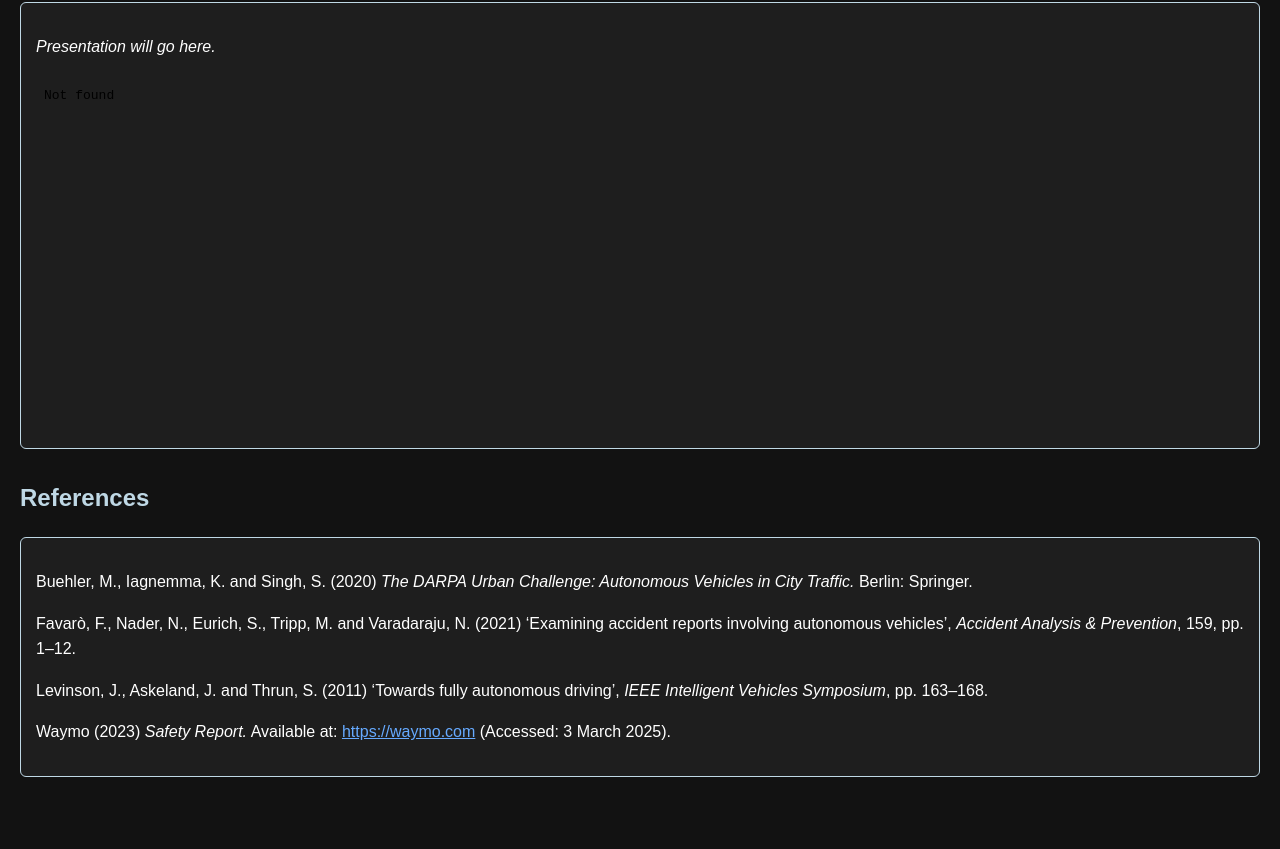
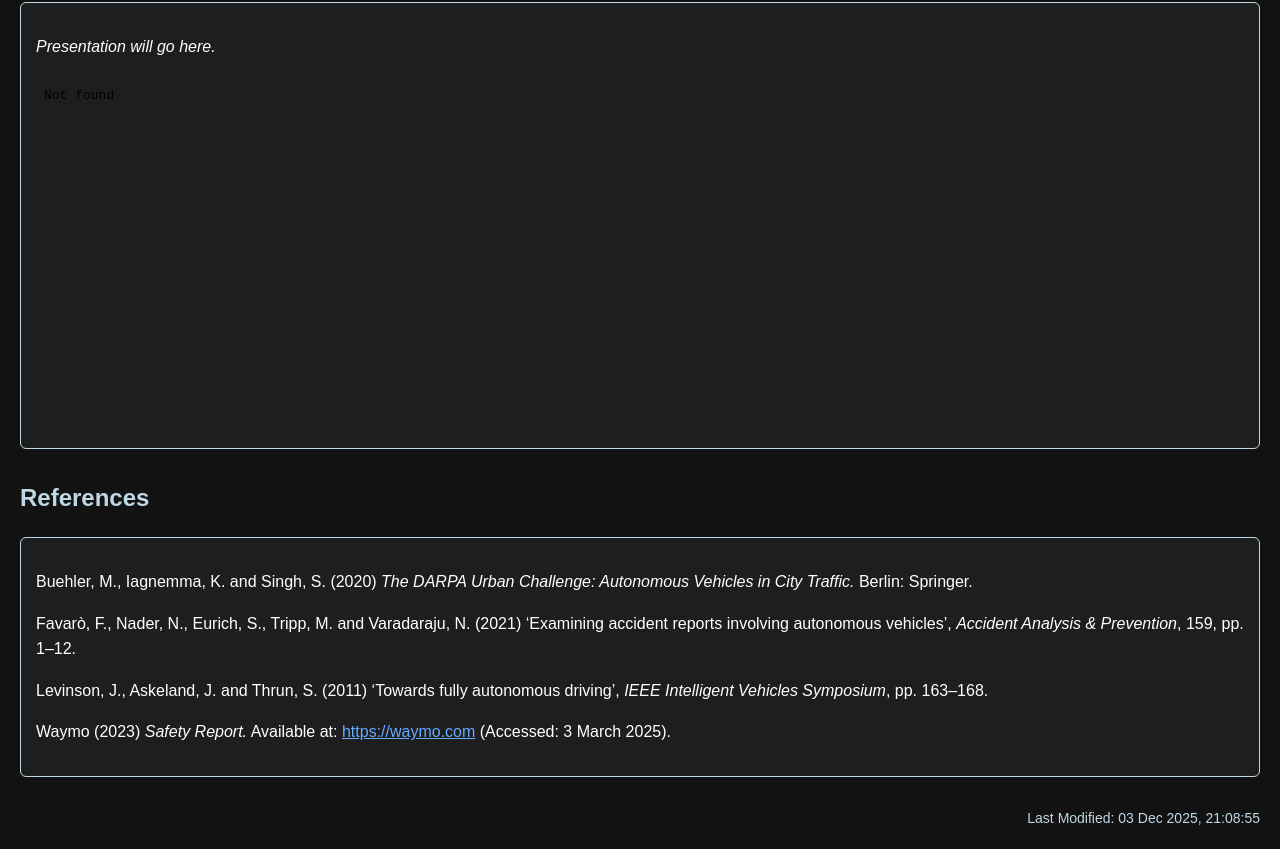
Before and after one commit to FEPSFY6915011/FY6915011, a plain HTML site: page index.html in a window 1280 px wide. Shown: the part 4218-5067 px from the top of the page. Before the commit the page ends 5025 px from the top, so only its background shows below. Drawn offline with Linux system fonts and the light colour scheme.

Commit message:
Update index.html

```diff
--- a/index.html
+++ b/index.html
@@ -338,7 +338,25 @@
             (Accessed: 3 March 2025).
         </p>
     </div>
+        <p id="lastModified" style="color:#BFD8E5; text-align:right; font-size:14px;"></p>
 
+        <script>
+            // Display the last modified date of the document
+            const modified = new Date(document.lastModified);
+
+            // Format it nicely
+            const formattedDate = modified.toLocaleString('en-GB', {
+                day: '2-digit',
+                month: 'short',
+                year: 'numeric',
+                hour: '2-digit',
+                minute: '2-digit',
+                second: '2-digit'
+            });
+
+            document.getElementById('lastModified').textContent =
+                "Last Modified: " + formattedDate;
+        </script>
 
 </body>
 </html>
```
